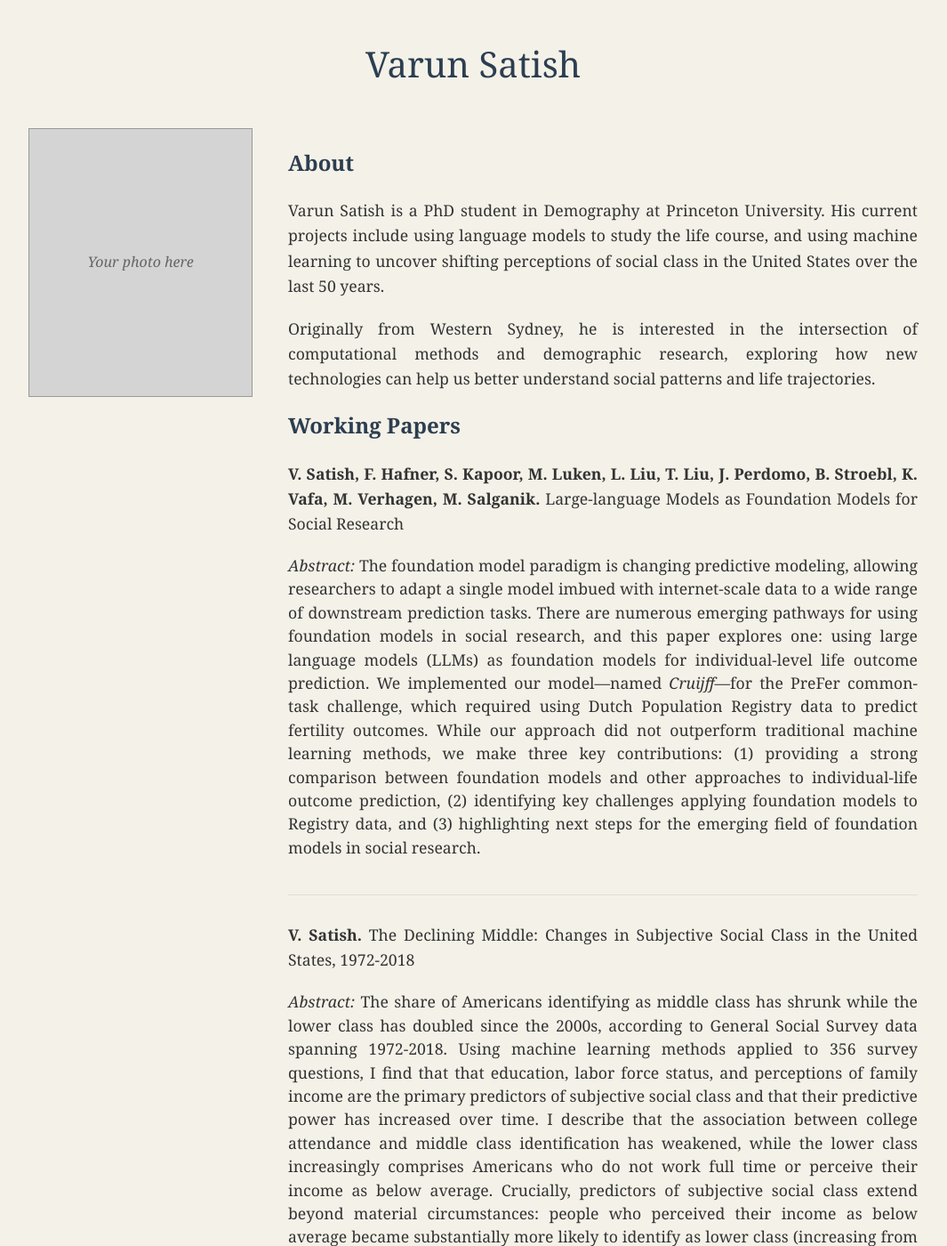
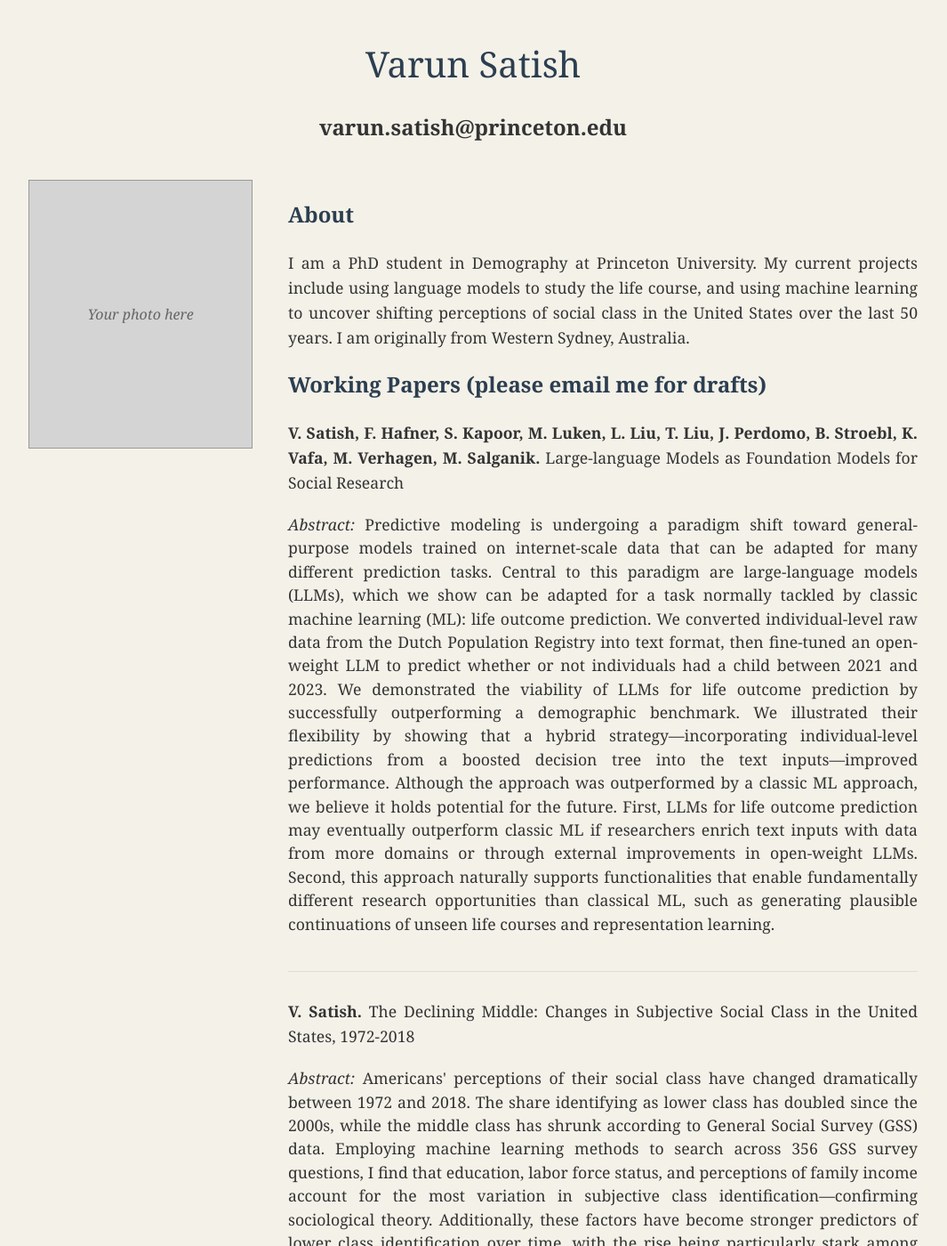
Before and after one commit to varunsatish/varunsatish.github.io, a Jekyll site: the page index.html, which Jekyll copies as it is, in a window 1280 px wide and 1400 px high. Shown: the whole window at 89% size, without its empty margins (108-1173 px from the left). Built offline with Jekyll 4.4.1, drawn with Linux system fonts in a browser that asks for light colours; some of the changed text lies outside the part shown.

Commit message:
Update index.html

```diff
--- a/index.html
+++ b/index.html
@@ -108,6 +108,7 @@
     <div class="container">
         <div class="header">
             <h1>Varun Satish</h1>
+            <h2> varun.satish@princeton.edu </h2>
         </div>
 
         <div class="content">
@@ -119,20 +120,21 @@
 
             <div class="bio-section">
                 <h2>About</h2>
-                <p>Varun Satish is a PhD student in Demography at Princeton University. His current projects include using language models to study the life course, and using machine learning to uncover shifting perceptions of social class in the United States over the last 50 years.</p>
+                <p>I am a PhD student in Demography at Princeton University. My current projects include using language models to study the life course, and using machine learning to uncover shifting perceptions of social class in the United States over the last 50 years. I am originally from Western Sydney, Australia. </p>
 
-                <p>Originally from Western Sydney, he is interested in the intersection of computational methods and demographic research, exploring how new technologies can help us better understand social patterns and life trajectories.</p>
+                <p></p>
 
-                <h2>Working Papers</h2>
+                <h2>Working Papers (please email me for drafts)</h2>
 
                 <div class="paper">
                     <p><strong>V. Satish, F. Hafner, S. Kapoor, M. Luken, L. Liu, T. Liu, J. Perdomo, B. Stroebl, K. Vafa, M. Verhagen, M. Salganik.</strong> Large-language Models as Foundation Models for Social Research</p>
-                    <p class="abstract"><em>Abstract:</em> The foundation model paradigm is changing predictive modeling, allowing researchers to adapt a single model imbued with internet-scale data to a wide range of downstream prediction tasks. There are numerous emerging pathways for using foundation models in social research, and this paper explores one: using large language models (LLMs) as foundation models for individual-level life outcome prediction. We implemented our model—named <em>Cruijff</em>—for the PreFer common-task challenge, which required using Dutch Population Registry data to predict fertility outcomes. While our approach did not outperform traditional machine learning methods, we make three key contributions: (1) providing a strong comparison between foundation models and other approaches to individual-life outcome prediction, (2) identifying key challenges applying foundation models to Registry data, and (3) highlighting next steps for the emerging field of foundation models in social research.</p>
+                    <p class="abstract"><em>Abstract:</em> Predictive modeling is undergoing a paradigm shift toward general-purpose models trained on internet-scale data that can be adapted for many different prediction tasks. Central to this paradigm are large-language models (LLMs), which we show can be adapted for a task normally tackled by classic machine learning (ML): life outcome prediction. We converted individual-level raw data from the Dutch Population Registry into text format, then fine-tuned an open-weight LLM to predict whether or not individuals had a child between 2021 and 2023. We demonstrated the viability of LLMs for life outcome prediction by successfully outperforming a demographic benchmark. We illustrated their flexibility by showing that a hybrid strategy—incorporating individual-level predictions from a boosted decision tree into the text inputs—improved performance. Although the approach was outperformed by a classic ML approach, we believe it holds potential for the future. First, LLMs for life outcome prediction may eventually outperform classic ML if researchers enrich text inputs with data from more domains or through external improvements in open-weight LLMs. Second, this approach naturally supports functionalities that enable fundamentally different research opportunities than classical ML, such as generating plausible continuations of unseen life courses and representation learning. </p>
                 </div>
 
                 <div class="paper">
                     <p><strong>V. Satish.</strong> The Declining Middle: Changes in Subjective Social Class in the United States, 1972-2018</p>
-                    <p class="abstract"><em>Abstract:</em> The share of Americans identifying as middle class has shrunk while the lower class has doubled since the 2000s, according to General Social Survey data spanning 1972-2018. Using machine learning methods applied to 356 survey questions, I find that that education, labor force status, and perceptions of family income are the primary predictors of subjective social class and that their predictive power has increased over time. I describe that the association between college attendance and middle class identification has weakened, while the lower class increasingly comprises Americans who do not work full time or perceive their income as below average. Crucially, predictors of subjective social class extend beyond material circumstances: people who perceived their income as below average became substantially more likely to identify as lower class (increasing from 13% to 24% between 1972 and 2018) despite maintaining the same level of inflation-adjusted income. Analysis of panel data between 2006 and 2014 reveals that class identity is more fluid than traditionally assumed—only half of those identifying as lower class in a given wave had identified as lower class previously.</p>
+                    <p class="abstract"><em>Abstract:</em> Americans' perceptions of their social class have changed dramatically between 1972 and 2018. The share identifying as lower class has doubled since the 2000s, while the middle class has shrunk according to General Social Survey (GSS) data. Employing machine learning methods to search across 356 GSS survey questions, I find that education, labor force status, and perceptions of family income account for the most variation in subjective class identification—confirming sociological theory. Additionally, these factors have become stronger predictors of lower class identification over time, with the rise being particularly stark among those with less than a high school education, those not working full-time, and those perceiving their income as below average. Crucially, this rise in lower class identification cannot be attributed solely to material decline: people who perceived their income as below average became substantially more likely to identify as lower class (increasing from 13% to 24% between 1972 and 2018) despite maintaining the same level of inflation-adjusted income. Panel data between 2006 and 2014 reveals that class identity is more fluid than traditionally assumed—only half of those identifying as lower class in a given wave had identified as lower class previously.
+             </p>
                 </div>
 
                 <div class="paper">
```
